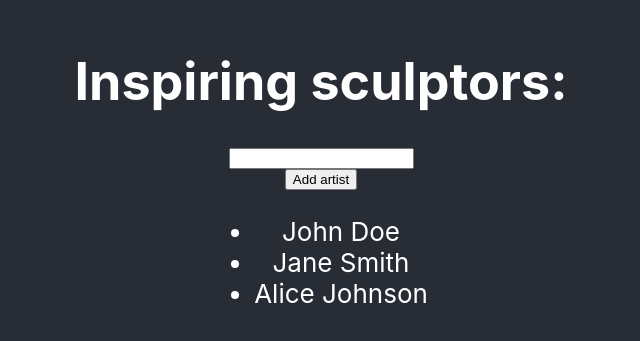
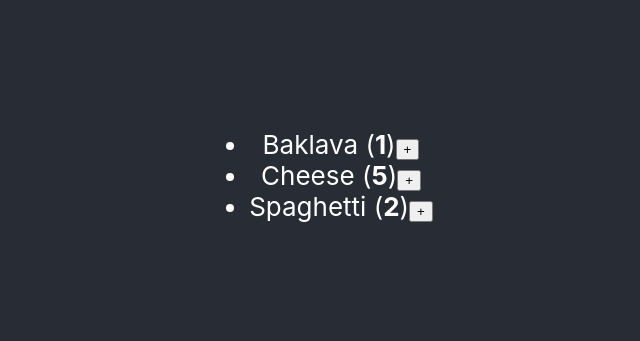
Before and after one commit to Islam-Atwa/React-Course-Assignments, a React (Create React App) app: page / in a window 1280 px wide. Shown: the part 225-566 px from the top of the page, without its empty margins (319-959 px from the left). Built offline with nearby package versions, Linux system fonts and the light colour scheme.

Commit message:
challange soultion Update an item in the shopping cart

```diff
--- a/src/App.js
+++ b/src/App.js
@@ -2,15 +2,13 @@
 import './App.css';
 // import UpdatingObjectState from './components/UpdatingObjectState.js';
 // import ArraysInState from './Array/ArraysInState.js';
-// import TransformingAnArray from './Array/Transforming_an_array.js';
-import InsertingIntoAnArray from './Array/InsertingIntoAnArray.js';
+
+import Updateitem from './Array/UpdateItem.js';
 function App() {
   return (
     <div className="App">
       <header className="App-header">
-        {/* <ArraysInState/> */}
-        <InsertingIntoAnArray/>
-        {/* <TransformingAnArray/> */}
+        <Updateitem/>
       </header>
     </div>
   );
--- /dev/null
+++ b/src/Array/UpdateItem.js
@@ -0,0 +1,56 @@
+
+import { useState } from 'react';
+
+const initialProducts = [{
+    id: 0,
+    name: 'Baklava',
+    count: 1,
+},{
+    id: 1,
+    name: 'Cheese',
+    count: 5,
+},{
+    id: 2,
+    name: 'Spaghetti',
+    count: 2,
+}];
+
+export default function ShoppingCart(){
+    const[products, setProducts] = useState(initialProducts);
+
+
+    function handleIncreaseClick(productId) {
+        const nextProducts = products.map(product =>{
+
+            if(product.id === productId){
+                return {
+                    ...product,
+                    count: product.count + 1
+                };
+            }else{
+                // No change
+                return product;
+            }
+
+        });
+        setProducts(nextProducts);
+  }
+
+  return (
+    <ul>
+      {products.map(product => (
+        <li key={product.id}>
+          {product.name}
+          {' '}
+          (<b>{product.count}</b>)
+          <button onClick={() => {
+            handleIncreaseClick(product.id);
+          }}>
+            +
+          </button>
+        </li>
+      ))}
+    </ul>
+  );
+
+}
```
